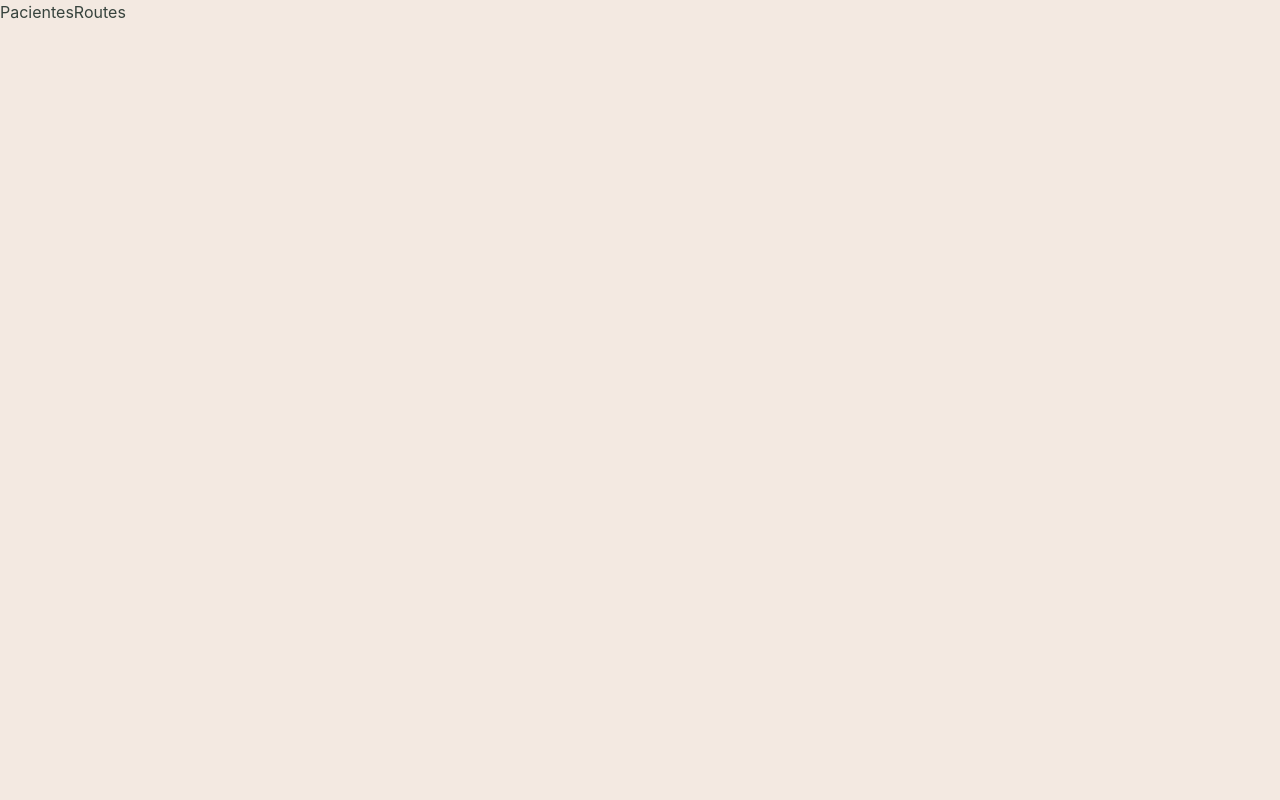
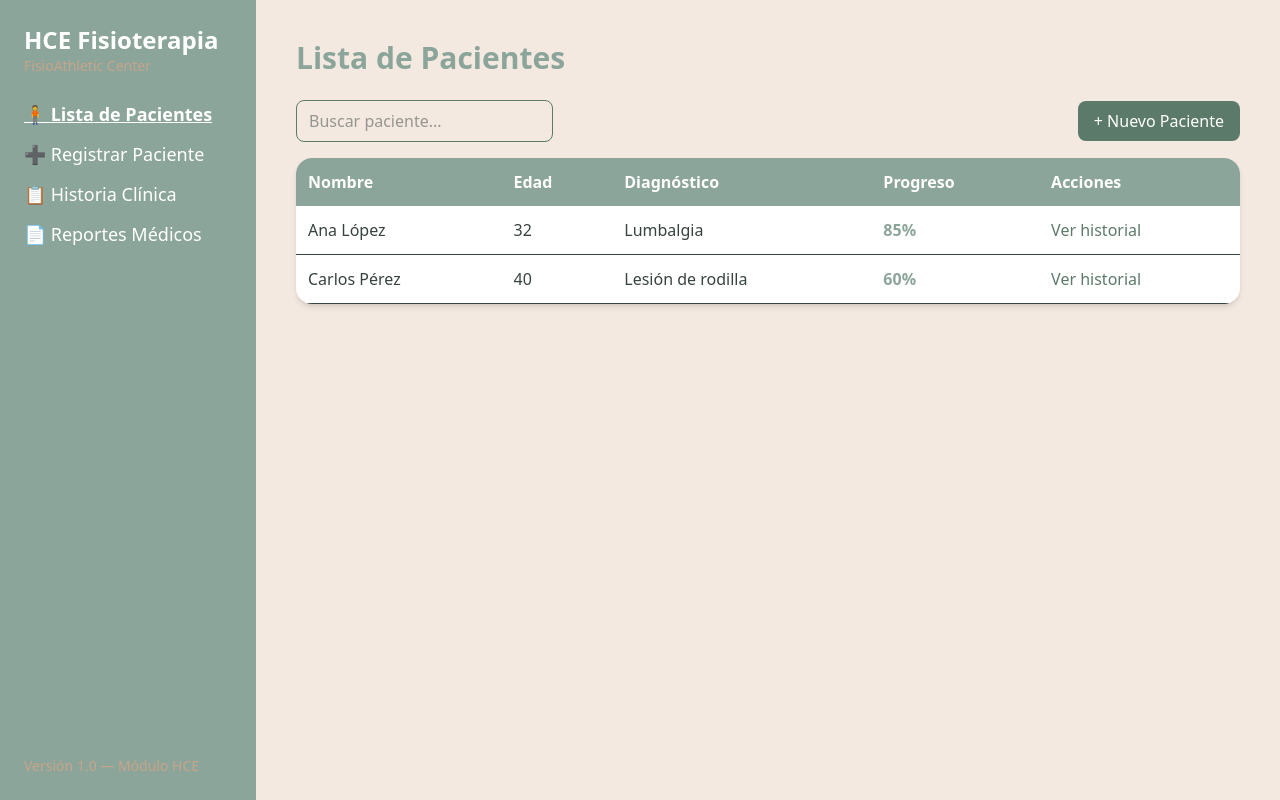
Before and after one commit to Josuepimen/Fisioathletic-system, a React (Vite) app in the folder client/: page /pacientes in a window 1280 px wide. Built offline with nearby package versions, Linux system fonts and the light colour scheme.

Commit message:
feat(pacientes): Implement patient management module with context, routing, and UI components

```diff
--- a/client/package.json
+++ b/client/package.json
@@ -14,6 +14,7 @@
     "motion": "^12.23.24",
     "react": "^19.1.0",
     "react-dom": "^19.1.0",
+    "react-icons": "^5.5.0",
     "react-router-dom": "^7.9.5",
     "tailwindcss": "^4.1.17"
   },
--- a/client/src/App.jsx
+++ b/client/src/App.jsx
@@ -9,7 +9,7 @@ export default function App() {
   return (
     <Routes>
       {/* Redirección por defecto */}
-      <Route path="/" element={<Navigate to="/pacientes/" replace />} />
+      <Route path="/" element={<Navigate to="/pacientes" replace />} />
 
       {/* Módulos principales */}
       <Route path="/login/*" element={<LoginRoutes />} />
--- a/client/src/Context/PacientesContext.jsx
+++ b/client/src/Context/PacientesContext.jsx
@@ -0,0 +1,22 @@
+import React, { createContext, useContext, useState } from "react";
+
+const PacientesContext = createContext();
+
+export const usePacientes = () => useContext(PacientesContext);
+
+export const PacientesProvider = ({ children }) => {
+  const [pacientes, setPacientes] = useState([
+    { id: 1, nombre: "Ana López", edad: 32, diagnostico: "Lumbalgia", progreso: 85 },
+    { id: 2, nombre: "Carlos Pérez", edad: 40, diagnostico: "Lesión de rodilla", progreso: 60 },
+  ]);
+
+  const agregarPaciente = (nuevo) => {
+    setPacientes((prev) => [...prev, { ...nuevo, id: prev.length + 1 }]);
+  };
+
+  return (
+    <PacientesContext.Provider value={{ pacientes, agregarPaciente }}>
+      {children}
+    </PacientesContext.Provider>
+  );
+};
--- a/client/src/Layouts/PacientesLayout.jsx
+++ b/client/src/Layouts/PacientesLayout.jsx
@@ -1,31 +1,43 @@
 import React from "react";
 import { NavLink, Outlet } from "react-router-dom";
 
-export default function PacienteLayout() {
+export default function PacientesLayout() {
   return (
-    <div className="min-h-screen flex bg-neutral text-font">
-      {/* SIDEBAR */}
+    <div className="min-h-screen flex bg-neutral text-font)] font-sans">
+      {/* Sidebar del módulo */}
       <aside className="w-64 bg-main text-white flex flex-col p-6 space-y-6">
         <div>
-          <h2 className="text-2xl font-bold">Mi Espacio</h2>
-          <p className="text-sm text-minor">Portal del Paciente</p>
+          <h2 className="text-2xl font-bold">HCE Fisioterapia</h2>
+          <p className="text-sm text-minor">FisioAthletic Center</p>
         </div>
 
-        <nav className="flex flex-col gap-4">
-          <NavLink to="/paciente" className="hover:text-minor transition-all">🏠 Inicio</NavLink>
-          <NavLink to="/paciente/perfil" className="hover:text-minor">👤 Perfil</NavLink>
-          <NavLink to="/paciente/sesiones" className="hover:text-minor">📅 Mis Sesiones</NavLink>
-          <NavLink to="/paciente/ejercicios" className="hover:text-minor">💪 Ejercicios</NavLink>
-          <NavLink to="/paciente/historial" className="hover:text-minor">📈 Evolución</NavLink>
+        <nav className="flex flex-col gap-3 text-lg">
+          <NavLink
+            to="/pacientes"
+            className={({ isActive }) =>
+              `hover:text-minor ${isActive ? "font-semibold underline" : ""}`
+            }
+          >
+            🧍 Lista de Pacientes
+          </NavLink>
+          <NavLink to="/pacientes/nuevo" className="hover:text-minor">
+            ➕ Registrar Paciente
+          </NavLink>
+          <NavLink to="/pacientes/historial" className="hover:text-minor">
+            📋 Historia Clínica
+          </NavLink>
+          <NavLink to="/pacientes/reporte" className="hover:text-minor">
+            📄 Reportes Médicos
+          </NavLink>
         </nav>
 
-        <button className="mt-auto bg-accent hover:bg-minor text-white py-2 rounded-xl transition-all">
-          Cerrar sesión
-        </button>
+        <div className="mt-auto text-sm text-minor">
+          <p>Versión 1.0 — Módulo HCE</p>
+        </div>
       </aside>
 
-      {/* CONTENIDO */}
-      <main className="flex-1 p-10">
+      {/* Zona dinámica de contenido */}
+      <main className="flex-1 p-10 overflow-y-auto">
         <Outlet />
       </main>
     </div>
--- a/client/src/Pages/pacientes/PacienteForm.jsx
+++ b/client/src/Pages/pacientes/PacienteForm.jsx
@@ -0,0 +1,9 @@
+import React from 'react'
+
+function PacienteForm() {
+  return (
+    <div>PacienteForm</div>
+  )
+}
+
+export default PacienteForm
--- a/client/src/Pages/pacientes/PacienteHistorial.jsx
+++ b/client/src/Pages/pacientes/PacienteHistorial.jsx
@@ -0,0 +1,9 @@
+import React from 'react'
+
+function PacienteHistorial() {
+  return (
+    <div>PacienteHistorial</div>
+  )
+}
+
+export default PacienteHistorial
--- a/client/src/Pages/pacientes/PacienteReporte.jsx
+++ b/client/src/Pages/pacientes/PacienteReporte.jsx
@@ -0,0 +1,9 @@
+import React from 'react'
+
+function PacienteReporte() {
+  return (
+    <div>PacienteReporte</div>
+  )
+}
+
+export default PacienteReporte
--- a/client/src/Pages/pacientes/PacientesList.jsx
+++ b/client/src/Pages/pacientes/PacientesList.jsx
@@ -0,0 +1,59 @@
+import React from "react";
+import { Link } from "react-router-dom";
+import { usePacientes } from "../../Context/PacientesContext";
+
+export default function PacientesList() {
+  const { pacientes } = usePacientes();
+
+  return (
+    <div>
+      <h1 className="text-3xl font-bold text-main mb-6">Lista de Pacientes</h1>
+
+      <div className="flex justify-between items-center mb-4">
+        <input
+          type="text"
+          placeholder="Buscar paciente..."
+          className="border border-accent rounded-lg px-3 py-2 focus:outline-main"
+        />
+        <Link
+          to="/pacientes/nuevo"
+          className="bg-accent text-white py-2 px-4 rounded-lg hover:bg-minor transition-all"
+        >
+          + Nuevo Paciente
+        </Link>
+      </div>
+
+      <div className="overflow-x-auto bg-white shadow-md rounded-2xl">
+        <table className="min-w-full text-left">
+          <thead className="bg-main text-white">
+            <tr>
+              <th className="p-3">Nombre</th>
+              <th className="p-3">Edad</th>
+              <th className="p-3">Diagnóstico</th>
+              <th className="p-3">Progreso</th>
+              <th className="p-3">Acciones</th>
+            </tr>
+          </thead>
+          <tbody>
+            {pacientes.map((p) => (
+              <tr key={p.id} className="border-b hover:bg-neutral/40">
+                <td className="p-3">{p.nombre}</td>
+                <td className="p-3">{p.edad}</td>
+                <td className="p-3">{p.diagnostico}</td>
+                <td className="p-3 text-main font-semibold">{p.progreso}%</td>
+                <td className="p-3">
+                  <Link
+                    to={`/pacientes/historial/${p.id}`}
+                    className="text-accent hover:underline"
+                  >
+                    Ver historial
+                  </Link>
+                </td>
+              </tr>
+            ))}
+          </tbody>
+        </table>
+      </div>
+    </div>
+  );
+}
--- a/client/src/Routes/PacientesRoutes.jsx
+++ b/client/src/Routes/PacientesRoutes.jsx
@@ -1,9 +1,23 @@
-import React from 'react'
+import React from "react";
+import { Routes, Route } from "react-router-dom";
+import { PacientesProvider } from "../Context/PacientesContext";
+import PacientesLayout from "../Layouts/PacientesLayout";
+import PacientesList from "../Pages/pacientes/PacientesList";
+import PacienteForm from "../Pages/pacientes/PacienteForm";
+import PacienteHistorial from "../Pages/pacientes/PacienteHistorial";
+import PacienteReporte from "../Pages/pacientes/PacienteReporte";
 
-function PacientesRoutes() {
+export default function PacientesRoutes() {
   return (
-    <div>PacientesRoutes</div>
-  )
+    <PacientesProvider>
+      <Routes>
+        <Route element={<PacientesLayout />}>
+          <Route index element={<PacientesList />} />
+          <Route path="nuevo" element={<PacienteForm />} />
+          <Route path="historial/:id" element={<PacienteHistorial />} />
+          <Route path="reporte/:id" element={<PacienteReporte />} />
+        </Route>
+      </Routes>
+    </PacientesProvider>
+  );
 }
-
-export default PacientesRoutes
```
Also changed, not shown: 1 other file (tests, documents, lock files or other folders).
